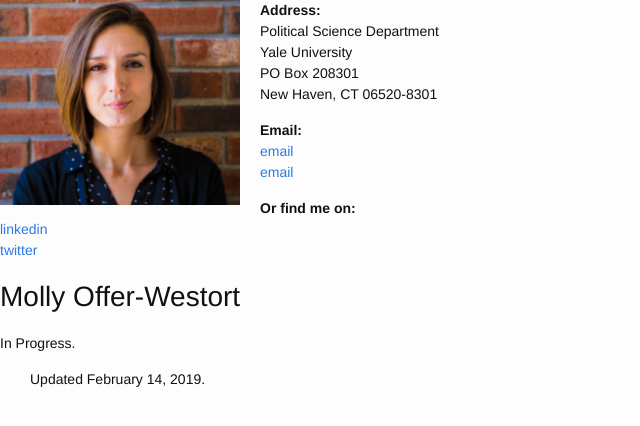
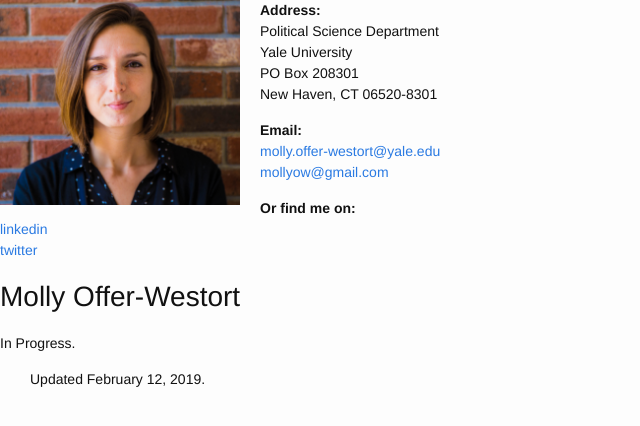
Before and after one commit to mollyow/mollyow.github.io, a Jekyll site: the page built from working/index.markdown, in a window 1280 px wide. Shown: the top 426 px of the page, without its empty margins (0-640 px from the left). Built offline with Jekyll 4.4.1, drawn with Linux system fonts in a browser that asks for light colours.

Commit message:
update sidebar

```diff
--- a/_layouts/sidebar.html
+++ b/_layouts/sidebar.html
@@ -19,8 +19,8 @@
         New Haven, CT 06520-8301</p>
 
         <p><strong>Email:</strong><br />
-        <a href="mailto:molly.offer-westort@yale.edu">email</a><br />
-        <a href="mailto:mollyow@gmail.com">email</a></p>
+        <a href="mailto:molly.offer-westort@yale.edu">molly.offer-westort@yale.edu</a><br />
+        <a href="mailto:mollyow@gmail.com">mollyow@gmail.com</a></p>
 
         <p><strong>Or find me on:</strong><br />
         <a href="https://www.linkedin.com/in/molly-offer-westort-1a61b02b" target="_blank">linkedin</a><br />
@@ -34,9 +34,11 @@
 			{{ content }}
 
 
+			<footer>
 	    		<ul>
-Updated February 14, 2019.
+	        		Updated February 12, 2019.
 				</ul>
+			</footer>
 
             </div>
 
--- a/css/main.css
+++ b/css/main.css
@@ -47,14 +47,13 @@
 /* The sidebar menu */
 .sidenav {
   width: 240px; /* Set the width of the sidebar */
-  position: fixed; /* Fixed Sidebar (stay in place on scroll) */
+  position: relative; /* Fixed Sidebar (stay in place on scroll) */
   z-index: 1; /* Stay on top */
   top: 0; /* Stay at the top */
   left: 0;
   overflow-x: hidden; /* Disable horizontal scroll */
   padding-top: 20px;
-  padding-left: 20px;
-  font-size: 20px;
+  padding-left: 60px;
 }
 
 
```
